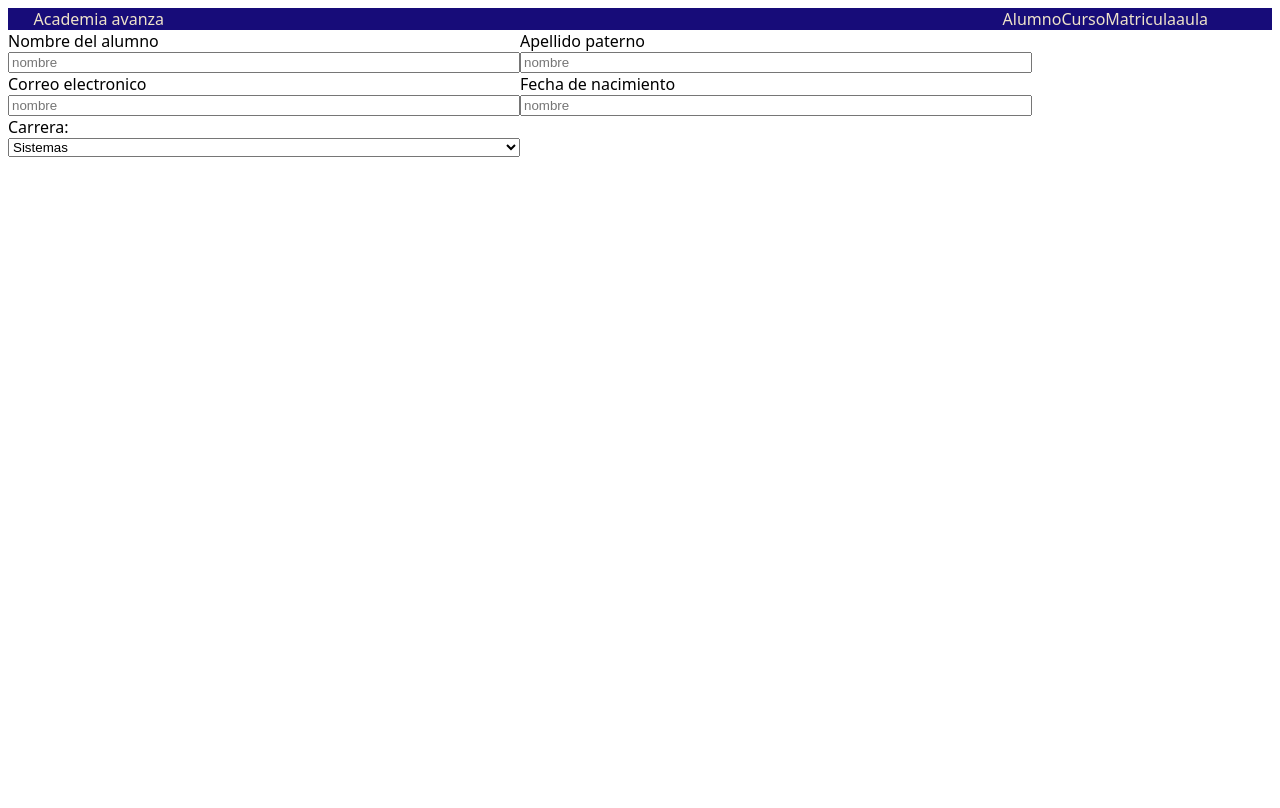
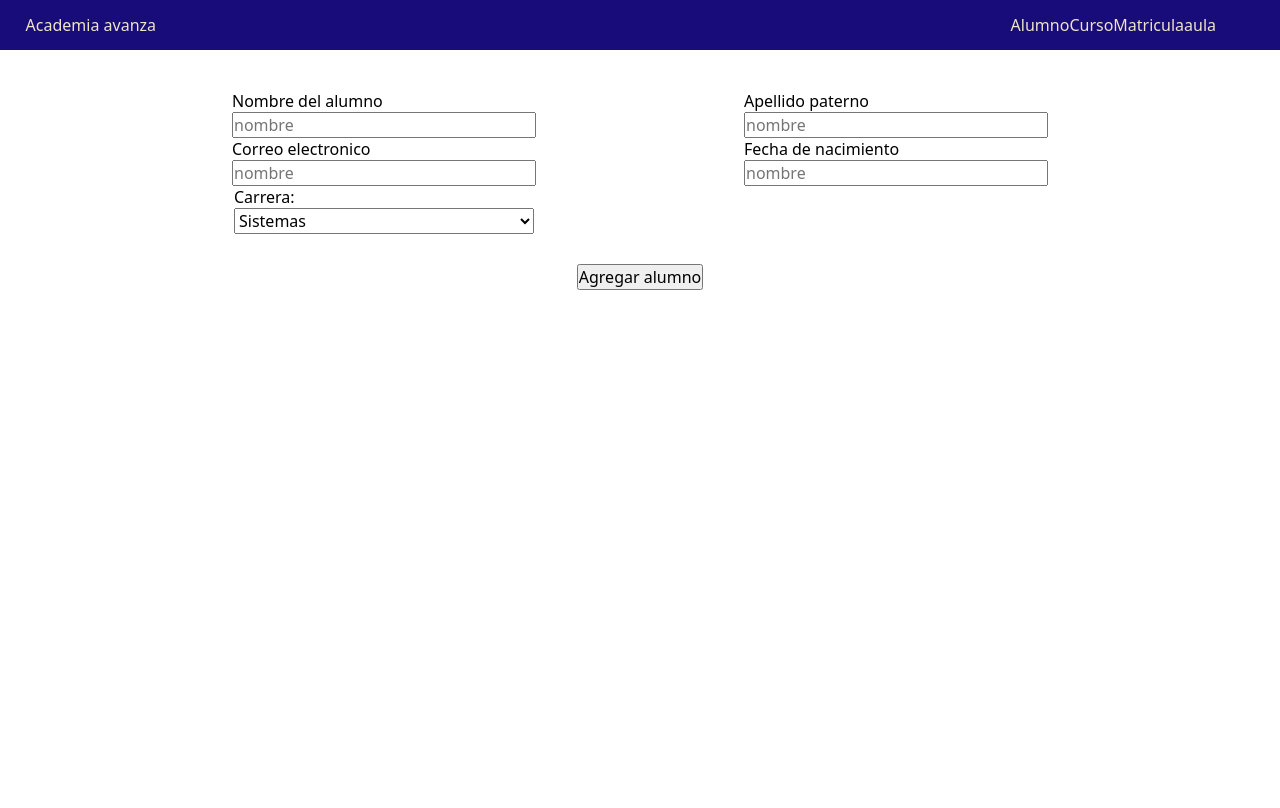
Before and after one commit to TherIsmael/academia-Avanza, a Node project: template src/views/alumno.ejs in a window 1280 px wide. After the commit the page ends 290 px from the top, so only its background shows below. Run offline with Node 20 templates, Linux system fonts and the light colour scheme; the template is opened without the code that fills it, so the values that code supplies are empty.

Commit message:
ended style form and started inserting data

```diff
--- a/src/app.js
+++ b/src/app.js
@@ -21,6 +21,7 @@ app.use(myconection(mysql, {
     port:3306,
     database:'academiaavanza'
 },'single'))
+app.use(express.urlencoded({extended:false}))
 
 //routs
 app.use('/',alumnosRoutes)
--- a/src/controllers/alumnoController.js
+++ b/src/controllers/alumnoController.js
@@ -12,4 +12,7 @@ controller.list= (req, res)=>{
     })
 }
 
+controller.save=(req,res)=>{
+
+}
 module.exports=controller
--- a/src/public/style/Style.css
+++ b/src/public/style/Style.css
@@ -8,10 +8,15 @@
     --font-color-alternative:#EFE3CA;
     --background-color:#170C79;
 }
+*{
+    margin: 0;
+    padding: 0;
+    font-size: var(--font-size);
+    font-family: var(--font-family);
+    color: var(--font-color);
+}
 html{
-    font-family: var(--font-family);
-    font-size: var(--font-size);
-    color: var(--font-color);
+
     height: 100vh;
 
 }
@@ -19,12 +24,17 @@ html{
     display: flex;
     flex-flow: column wrap;
     height: inherit;
+    align-items: center;
 }
 .navBar{
+    height: 50px;
     display: flex;
     flex-flow: row nowrap;
     justify-content: space-between;
     background-color: var(--background-color);
+    width: 100vw;
+    align-items: center;
+
 }
 .nav-home{
     width: 170px;
@@ -44,12 +54,25 @@ html{
     font-style: normal;
     text-decoration: none;
 }
+.form{
+    display: flex;
+    flex-flow: column wrap;
+    align-items: center;
+}
 .formulario{
+    margin-block-start: 5vh;
     width: 80vw;
     display: grid;
     grid-template-columns: 1fr 1fr ;
+    justify-items: center;
 }
 .formulario div{
     display: flex;
     flex-flow: column wrap;
 }
+.formulario div *{
+    width: 300px;
+}
+.form-button{
+    margin-block-start: 30px;
+}
--- a/src/routes/alumnos.js
+++ b/src/routes/alumnos.js
@@ -1,6 +1,7 @@
 const express=require('express')
 const router=express.Router()
 const alumnoController=require('../controllers/alumnoController.js')
+
 router.get('/',alumnoController.list)
-
+router.post('/add',alumnoController.save)
 module.exports=router
--- a/src/views/alumno.ejs
+++ b/src/views/alumno.ejs
@@ -1,6 +1,6 @@
 <%- include('./partials/_header') %>
 
-<form action="/add" method="post">
+<form action="/add" method="post" class="form">
     <section class="formulario">
         <div class="form-nombre">
             <label for="nombre">Nombre del alumno</label>
@@ -29,5 +29,6 @@
         </div>
 
     </section>
+    <button type="submit" class="form-button">Agregar alumno</button>
 </form>
 <%- include('./partials/_footer') %>
```
